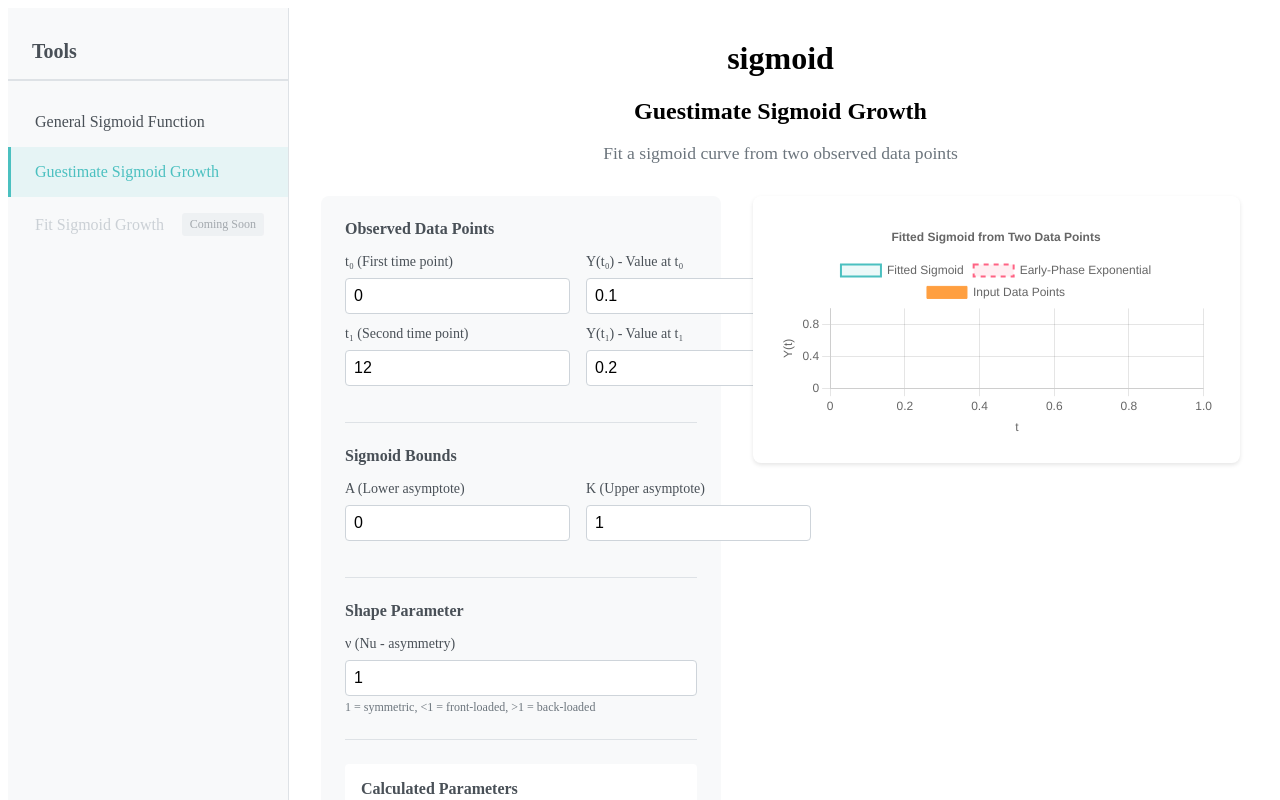
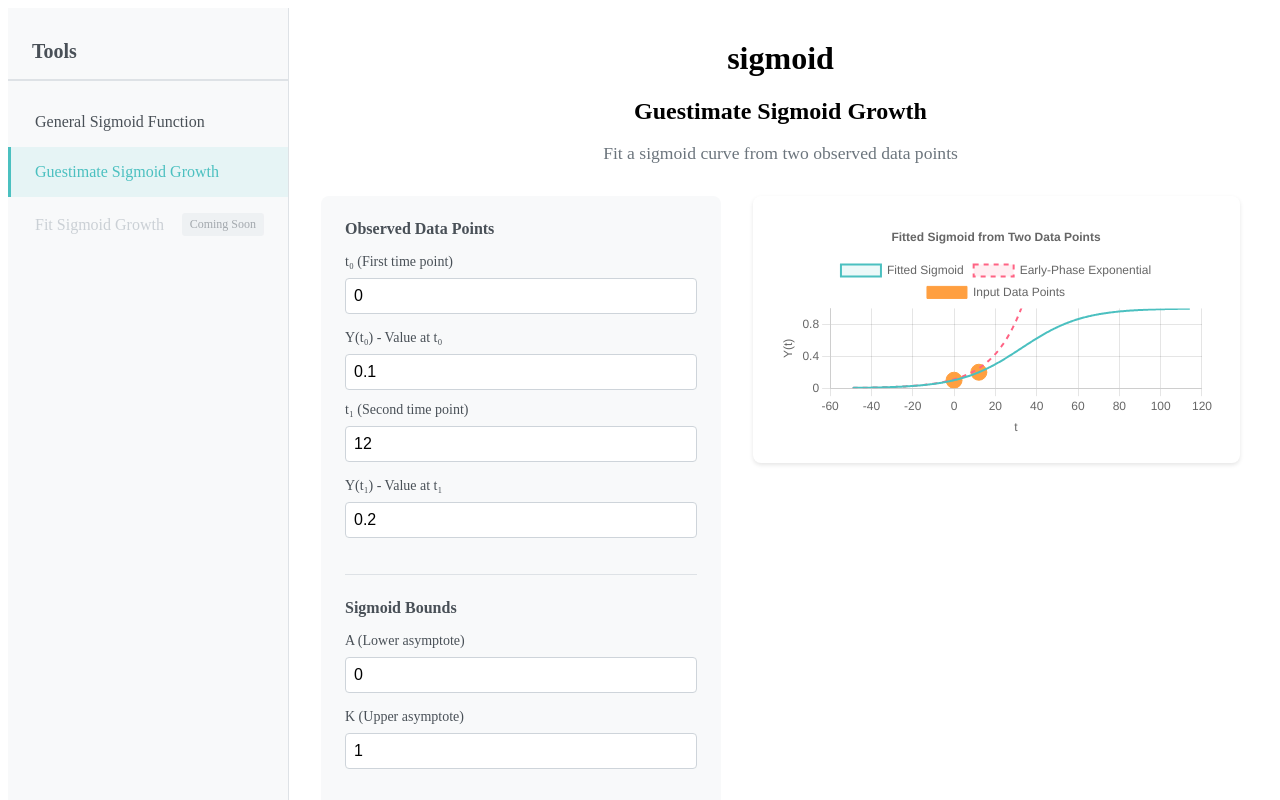
Before and after one commit to andre-c-andersen/sigmoid, an Angular app: page /tools/guestimate in a window 1280 px wide. Shown: the top 800 px of the page. Built offline with nearby package versions, Linux system fonts and the light colour scheme.

Commit message:
Fix form input overflow in Guestimate tool. Update README.md.

```diff
--- a/src/app/tools/guestimate-growth/guestimate-chart.ts
+++ b/src/app/tools/guestimate-growth/guestimate-chart.ts
@@ -15,9 +15,6 @@ export class GuestimateChart implements AfterViewInit {
   @ViewChild('chartCanvas') chartCanvas!: ElementRef<HTMLCanvasElement>;
   private chart?: Chart;
 
-  // Store the two input data points for display
-  private dataPoints: { t0: number; Y0: number; t1: number; Y1: number } | null = null;
-
   constructor(
     private dataService: SigmoidDataService,
     private parametersService: SigmoidParametersService
@@ -34,6 +31,13 @@ export class GuestimateChart implements AfterViewInit {
 
   ngAfterViewInit(): void {
     this.createChart();
+
+    // Render initial chart with current parameters (if available)
+    const params = this.parametersService.getParameters()();
+    const points = this.parametersService.getDataPoints()();
+    if (params && this.chart) {
+      this.updateChart(params, points);
+    }
   }
 
   private createChart(): void {
--- a/src/app/tools/guestimate-growth/guestimate-form.css
+++ b/src/app/tools/guestimate-growth/guestimate-form.css
@@ -32,6 +32,7 @@
 .form-field {
   display: flex;
   flex-direction: column;
+  min-width: 0; /* Prevents overflow in grid */
 }
 
 .form-field label {
@@ -47,6 +48,9 @@
   border-radius: 4px;
   font-size: 1rem;
   transition: border-color 0.2s;
+  min-width: 0; /* Prevents overflow in grid */
+  width: 100%;
+  box-sizing: border-box;
 }
 
 .form-field input:focus {
@@ -134,3 +138,15 @@
     grid-template-columns: 1fr;
   }
 }
+
+/* Handle narrow form container (e.g., in sidebar layout) */
+@container (max-width: 380px) {
+  .form-row,
+  .result-row {
+    grid-template-columns: 1fr;
+  }
+}
+
+.form-container {
+  container-type: inline-size;
+}
```
Also changed, not shown: 5 other files (tests, documents, lock files or other folders).
